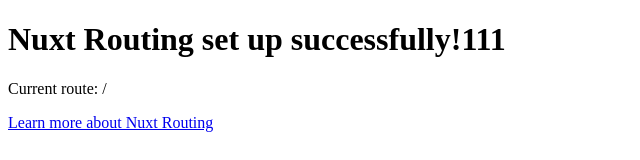
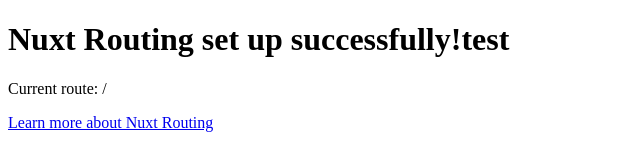
Before and after one commit to RoyChuang/nuxt-portfolio, a Nuxt app: page / in a window 1280 px wide. Shown: the top 160 px of the page, without its empty margins (0-640 px from the left). Built offline with nearby package versions, Linux system fonts and the light colour scheme.

Commit message:
feat:add eslint

```diff
--- a/pages/index.vue
+++ b/pages/index.vue
@@ -1,11 +1,14 @@
 <script setup lang="ts">
 const route = useRoute()
+const aa = 'test'
 </script>
 
 <template>
   <div>
-    <h1>Nuxt Routing set up successfully!111</h1>
+    <h1>Nuxt Routing set up successfully!{{ aa }}</h1>
     <p>Current route: {{ route.path }}</p>
-    <a href="https://nuxt.com/docs/getting-started/routing" target="_blank">Learn more about Nuxt Routing</a>
+    <a href="https://nuxt.com/docs/getting-started/routing" target="_blank"
+      >Learn more about Nuxt Routing</a
+    >
   </div>
 </template>
```
Also changed, not shown: package.json (+9 -1 lines), .eslintrc.cjs (added), .prettierrc.cjs (added), 1 other file (tests, documents, lock files or other folders).
